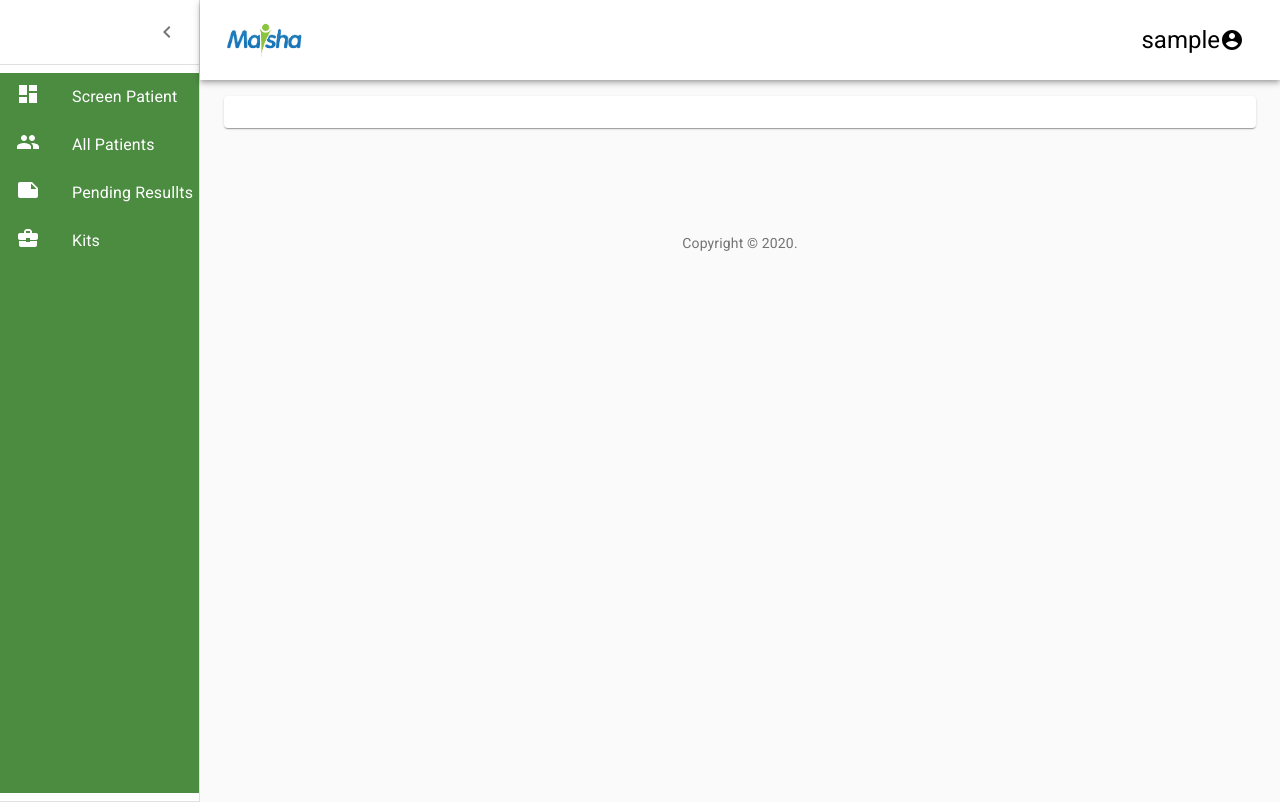
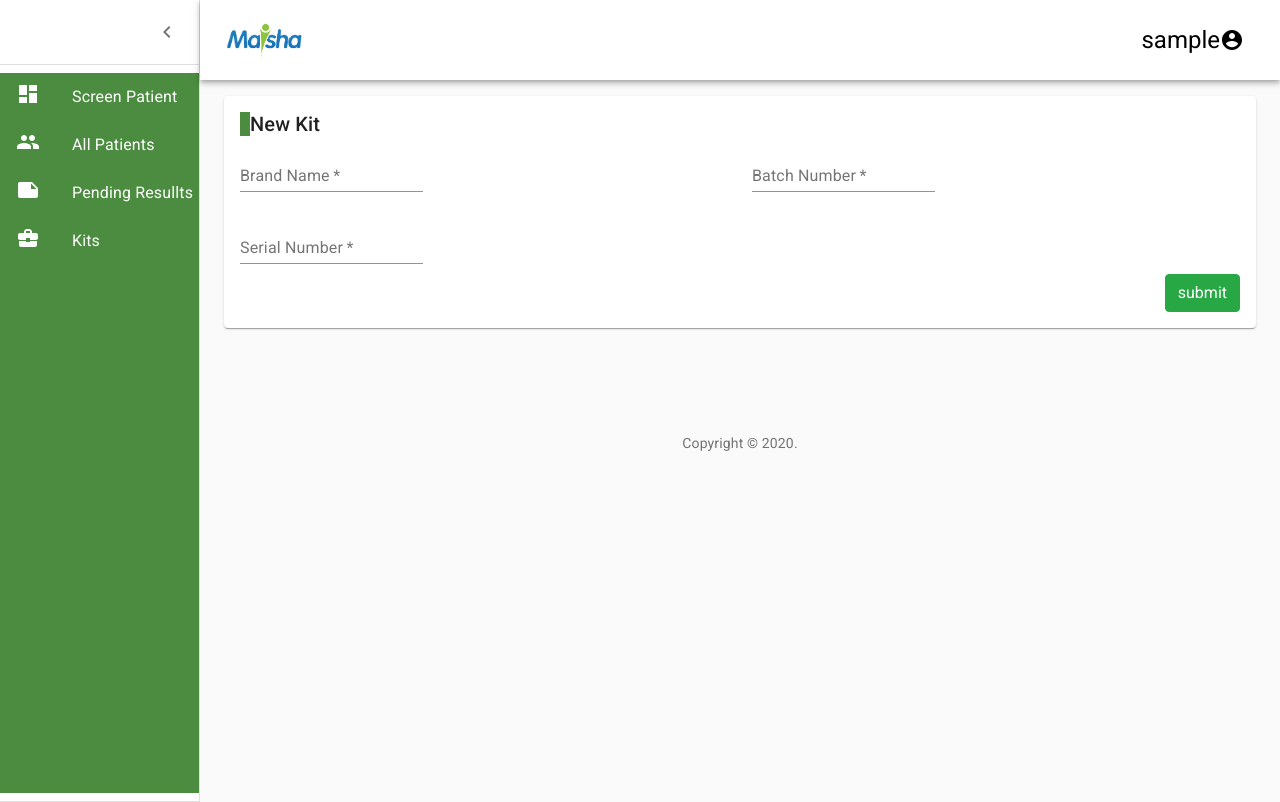
Before and after one commit to tinashediego/react-frontend, a React (Create React App) app: page /newkit in a window 1280 px wide. Built offline with nearby package versions, Linux system fonts and the light colour scheme; sample sign-in values are in the browser's storage.

Commit message:
done done done

```diff
--- a/src/app/components/Admin/AllKits.js
+++ b/src/app/components/Admin/AllKits.js
@@ -8,6 +8,7 @@ import TableBody from '@material-ui/core/TableBody';
 import TableCell from '@material-ui/core/TableCell';
 import TableHead from '@material-ui/core/TableHead';
 import TableRow from '@material-ui/core/TableRow';
+
 
 import {FormGroup,Form }  from 'reactstrap'
 import TextField from '@material-ui/core/TextField';
@@ -20,6 +21,7 @@ import DialogActions from '@material-ui/core/DialogActions';
 import DialogContent from '@material-ui/core/DialogContent';
 import DialogContentText from '@material-ui/core/DialogContentText';
 import DialogTitle from '@material-ui/core/DialogTitle';
+import {Link} from 'react-router-dom'
 
 
 
@@ -96,6 +98,8 @@ const AllKits  = (props) =>{
 
 
     <h5 className="container" style={styles.container}>All Kits</h5>
+    <Button style={{color:'green'}}variant="contained"> <Link to='/newkit'>New Kit</Link></Button>
+
 
       <Table size="small" className="table table-striped" >
 
--- a/src/app/components/Agent/TestPatient.js
+++ b/src/app/components/Agent/TestPatient.js
@@ -210,7 +210,10 @@ const handleCloseSubmit = () => {
         }
     dispatchs(testPatient(newScreen))
     console.log(newScreen)
+
     setOpen(false);
+    dispatch(allPatientTests(para.id));
+
 
   };
 
--- a/src/app/components/layout/Agent/Agent.js
+++ b/src/app/components/layout/Agent/Agent.js
@@ -30,6 +30,7 @@ import MyTests from "../../Agent/MyTests";
 import {logoutUser ,} from '../../../../redux/actions/authActions'
 import { useDispatch} from "react-redux"
 import Logo from '../../../../assets/logo.png';
+import NewKit from '../../Admin/NewKit';
 
 function Copyright() {
   return (
@@ -165,6 +166,8 @@ export default function Agent() {
      return <TableTestDetails/>
      case '/allkits':
       return <AllKits/>
+      case '/newkit':
+      return <NewKit/>
 
      case '/addpatient':
        return <AddPatient />
```
